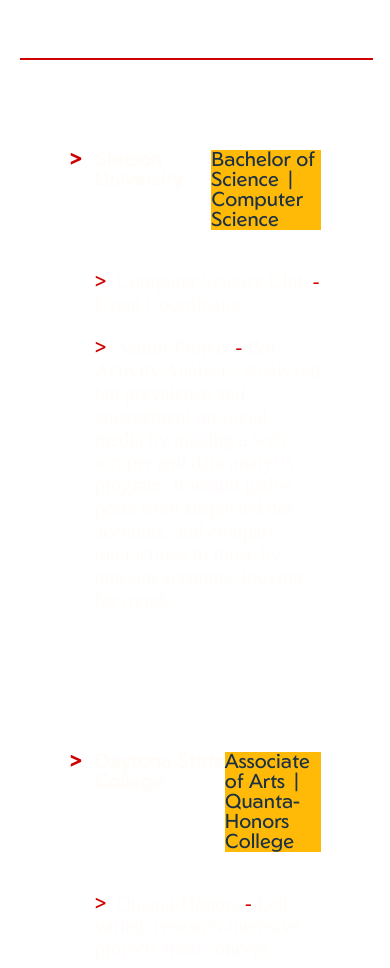
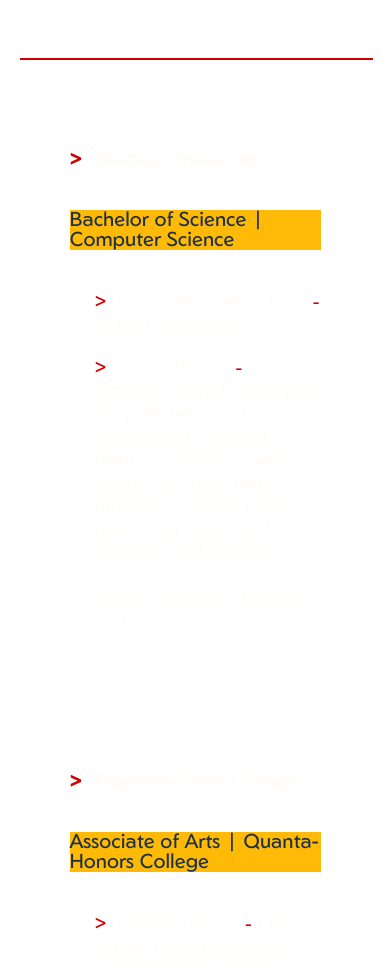
Before and after one commit to CasColucci/cas-colucci-portfolio, a SvelteKit app: page / in a window 390 px wide. Shown: the part 4900-5868 px from the top of the page. Built offline with nearby package versions, Linux system fonts and the light colour scheme.

Commit message:
Changing layout of school details and degree

```diff
--- a/src/routes/+page.svelte
+++ b/src/routes/+page.svelte
@@ -884,5 +884,13 @@
         .school-details h3 {
             text-align-last: left;
         }
+
+        .school-details {
+            flex-direction: column;
+        }
+
+        .degree {
+            width: 100%;
+        }
     }
 </style>
```
